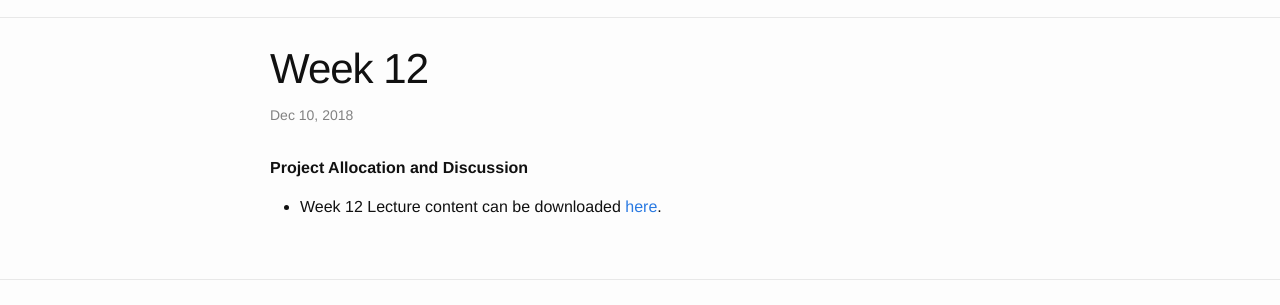
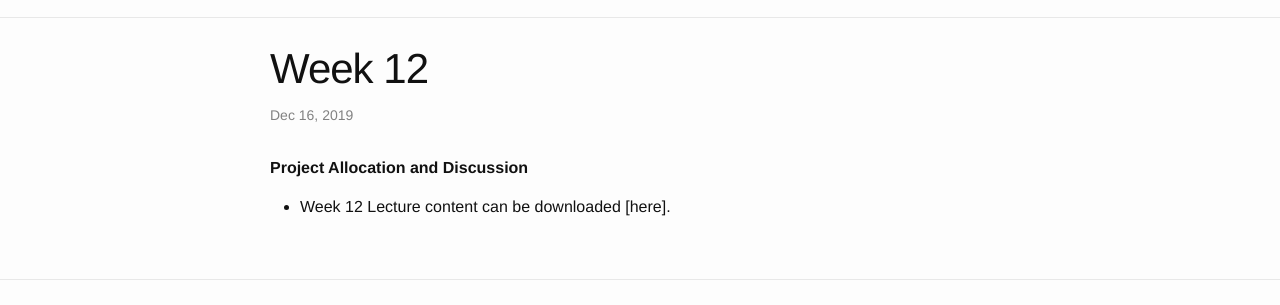
Before and after one commit to sods/bioinformatics, a Jekyll site: the page built from _posts/2019-12-16-week-12-project-allocation-and-discussion.md, in a window 1280 px wide. Shown: the part 390-695 px from the top of the page. Built offline with Jekyll 4.4.1, drawn with Linux system fonts in a browser that asks for light colours; comment, search, counter and statistics services are not loaded.

Commit message:
updated dates

```diff
--- a/_posts/2019-12-16-week-12-project-allocation-and-discussion.md
+++ b/_posts/2019-12-16-week-12-project-allocation-and-discussion.md
@@ -1,11 +1,11 @@
 ---
 layout: lecture
 title: Week 12
-date: 2018-12-10 15:00
+date: 2019-12-16 15:00
 session: 2018-2019
 length: 2
 venue: FC- F02
 tagline: Project Allocation and Discussion
 ---
 
-* Week 12 Lecture content can be downloaded [here](http://opendsi.cc/bioinformatics/assets/Lecture_Wk12.pdf).
+* Week 12 Lecture content can be downloaded [here].
```
